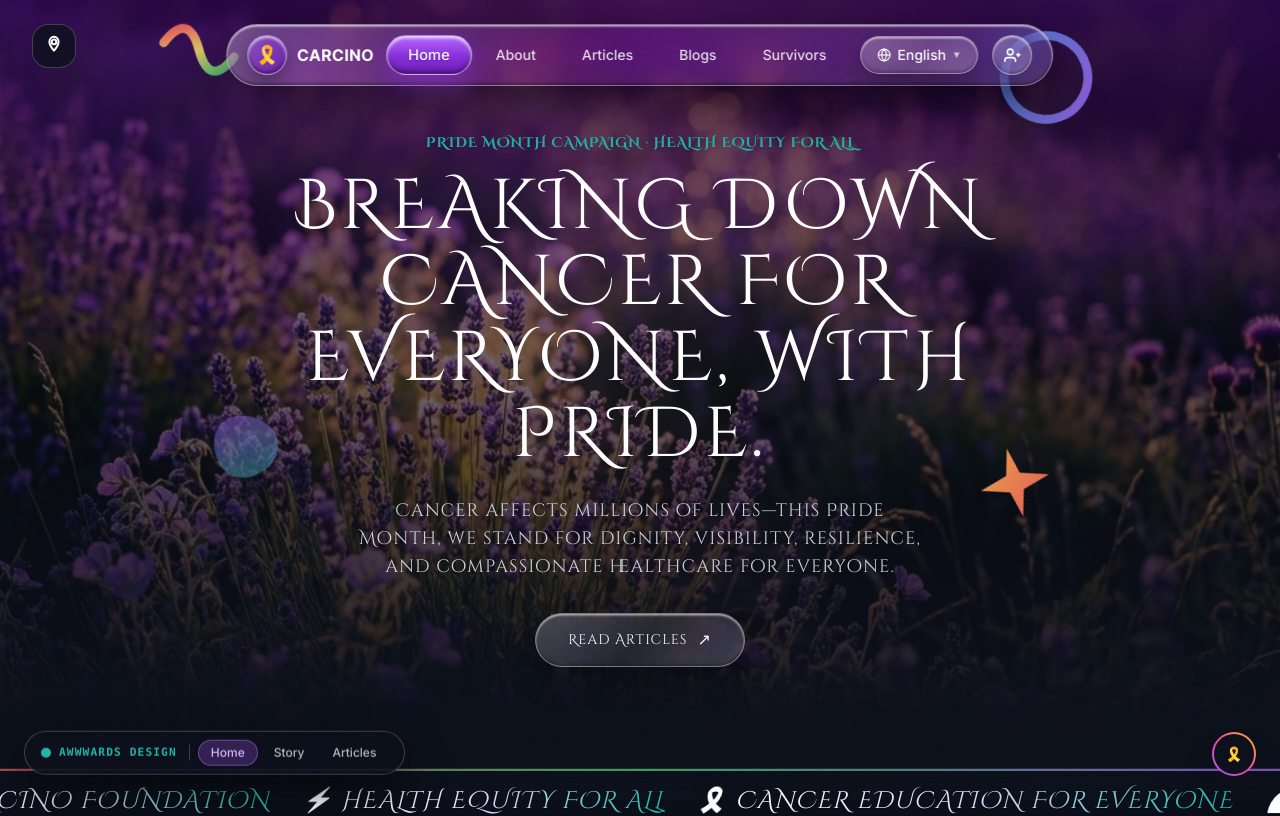
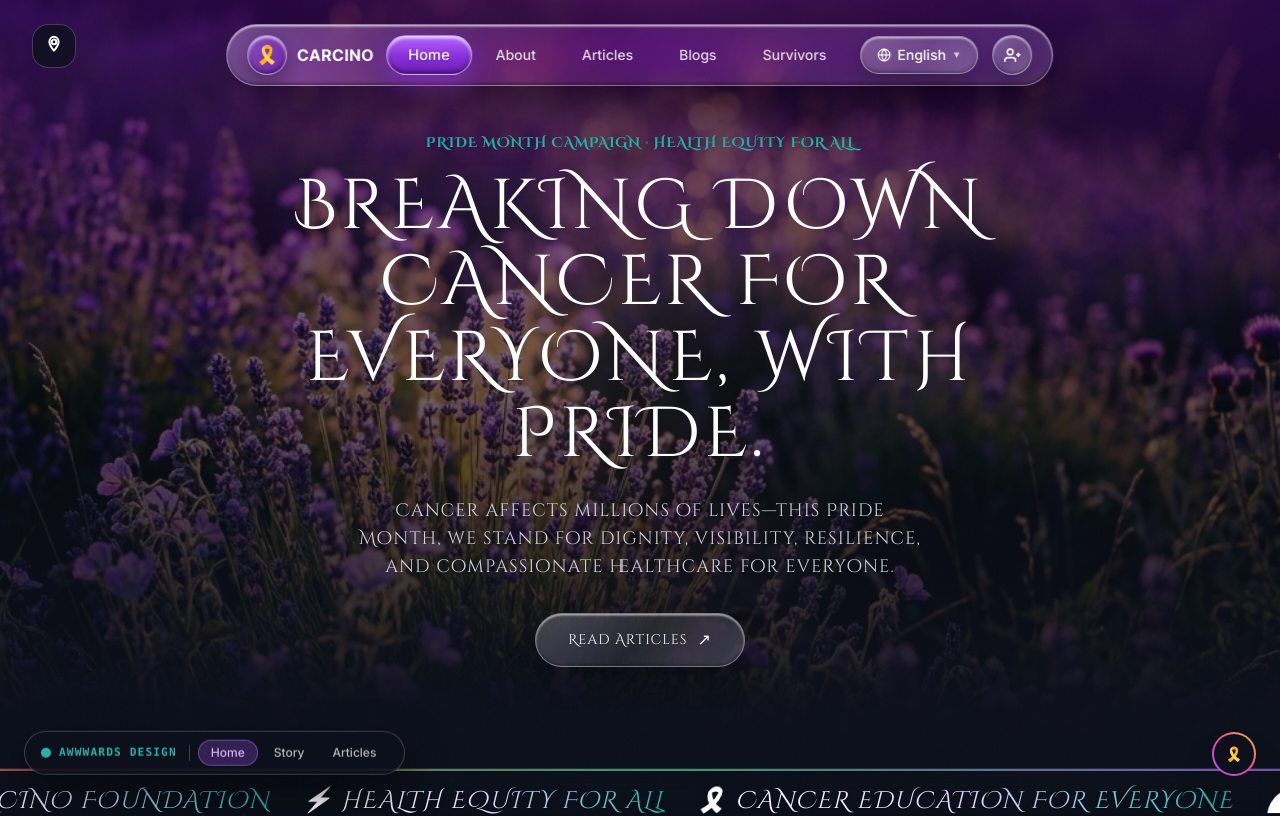
Before and after one commit to brocoder2006/carcino-foundation, a Next.js app: page / in a window 1280 px wide. Shown: the top 816 px of the page. Built offline with nearby package versions, Linux system fonts and the light colour scheme; a web font is replaced by a local one.

Commit message:
refactor: remove floating decorative shapes and associated GSAP animations from HeroSection

```diff
--- a/components/HeroSection.tsx
+++ b/components/HeroSection.tsx
@@ -18,12 +18,6 @@ export default function HeroSection() {
   const heroRef = useRef<HTMLElement>(null);
   const headlineRef = useRef<HTMLHeadingElement>(null);
 
-  // Floating Decorative Shape Refs
-  const wormShapeRef = useRef<HTMLDivElement>(null);
-  const circleShapeRef = useRef<HTMLDivElement>(null);
-  const blobShapeRef = useRef<HTMLDivElement>(null);
-  const sparkShapeRef = useRef<HTMLDivElement>(null);
-
   useGSAP(
     () => {
       // 1. HERO SCRAMBLE-IN TEXT ANIMATION
@@ -42,65 +36,6 @@ export default function HeroSection() {
           ease: "power2.out",
           delay: 0.3, // Trigger on load with 0.3s delay after page paint
         });
-      }
-
-      // 2. FLOATING DECORATIVE SHAPES (MULTI-LAYER PARALLAX)
-      if (heroRef.current) {
-        // Shape 1: Worm / Wave shape (scrub: 1)
-        if (wormShapeRef.current) {
-          gsap.to(wormShapeRef.current, {
-            y: -120,
-            rotation: 15,
-            scrollTrigger: {
-              trigger: heroRef.current,
-              scrub: 1,
-              start: "top bottom",
-              end: "bottom top",
-            },
-          });
-        }
-
-        // Shape 2: Gradient Circle shape (scrub: 1.5)
-        if (circleShapeRef.current) {
-          gsap.to(circleShapeRef.current, {
-            y: -160,
-            rotation: -25,
-            scrollTrigger: {
-              trigger: heroRef.current,
-              scrub: 1.5,
-              start: "top bottom",
-              end: "bottom top",
-            },
-          });
-        }
-
-        // Shape 3: Abstract Blob shape (scrub: 2)
-        if (blobShapeRef.current) {
-          gsap.to(blobShapeRef.current, {
-            y: -210,
-            rotation: 30,
-            scrollTrigger: {
-              trigger: heroRef.current,
-              scrub: 2,
-              start: "top bottom",
-              end: "bottom top",
-            },
-          });
-        }
-
-        // Shape 4: Spark / Starburst shape (scrub: 1.2)
-        if (sparkShapeRef.current) {
-          gsap.to(sparkShapeRef.current, {
-            y: -140,
-            rotation: -18,
-            scrollTrigger: {
-              trigger: heroRef.current,
-              scrub: 1.2,
-              start: "top bottom",
-              end: "bottom top",
-            },
-          });
-        }
       }
     },
     { scope: heroRef }
@@ -131,88 +66,6 @@ export default function HeroSection() {
         {/* Rich Atmospheric Purple Vignette Overlay */}
         <div className="absolute inset-0 bg-gradient-to-b from-purple-950/65 via-navy-950/50 to-[#0B0F1A]" />
         <div className="absolute inset-0 bg-radial-vignette opacity-70 pointer-events-none" />
-      </div>
-
-      {/* FLOATING DECORATIVE PARALLAX SHAPES */}
-      {/* Shape 1: Worm / Organic Wave (scrub: 1) */}
-      <div
-        ref={wormShapeRef}
-        className="absolute top-24 left-[8%] sm:left-[12%] z-20 pointer-events-none opacity-85 filter drop-shadow-xl"
-        aria-hidden="true"
-      >
-        <svg width="90" height="90" viewBox="0 0 100 100" fill="none">
-          <path
-            d="M10 50 Q 30 10, 50 50 T 90 50"
-            stroke="url(#worm-grad)"
-            strokeWidth="10"
-            strokeLinecap="round"
-            fill="none"
-          />
-          <defs>
-            <linearGradient id="worm-grad" x1="0" y1="0" x2="1" y2="1">
-              <stop offset="0%" stopColor="#FF5A5F" />
-              <stop offset="50%" stopColor="#FFE566" />
-              <stop offset="100%" stopColor="#4CD97B" />
-            </linearGradient>
-          </defs>
-        </svg>
-      </div>
-
-      {/* Shape 2: Gradient Circle Ring (scrub: 1.5) */}
-      <div
-        ref={circleShapeRef}
-        className="absolute top-36 right-[8%] sm:right-[14%] z-20 pointer-events-none opacity-80 filter drop-shadow-2xl"
-        aria-hidden="true"
-      >
-        <svg width="110" height="110" viewBox="0 0 100 100" fill="none">
-          <circle cx="50" cy="50" r="38" stroke="url(#circle-grad)" strokeWidth="8" />
-          <defs>
-            <linearGradient id="circle-grad" x1="0" y1="0" x2="1" y2="1">
-              <stop offset="0%" stopColor="#4DA3FF" />
-              <stop offset="100%" stopColor="#A66DFF" />
-            </linearGradient>
-          </defs>
-        </svg>
-      </div>
-
-      {/* Shape 3: Abstract Blob (scrub: 2) */}
-      <div
-        ref={blobShapeRef}
-        className="absolute bottom-28 left-[10%] sm:left-[16%] z-20 pointer-events-none opacity-75 filter drop-shadow-xl"
-        aria-hidden="true"
-      >
-        <svg width="85" height="85" viewBox="0 0 100 100" fill="none">
-          <path
-            d="M30 10 C 60 0, 90 20, 80 50 C 70 80, 40 90, 20 70 C 0 50, 0 20, 30 10 Z"
-            fill="url(#blob-grad)"
-          />
-          <defs>
-            <linearGradient id="blob-grad" x1="0" y1="0" x2="1" y2="1">
-              <stop offset="0%" stopColor="rgba(168, 85, 247, 0.6)" />
-              <stop offset="100%" stopColor="rgba(31, 182, 168, 0.6)" />
-            </linearGradient>
-          </defs>
-        </svg>
-      </div>
-
-      {/* Shape 4: Spark / Starburst (scrub: 1.2) */}
-      <div
-        ref={sparkShapeRef}
-        className="absolute bottom-36 right-[10%] sm:right-[18%] z-20 pointer-events-none opacity-90 filter drop-shadow-lg"
-        aria-hidden="true"
-      >
-        <svg width="70" height="70" viewBox="0 0 100 100" fill="none">
-          <path
-            d="M50 0 L60 38 L100 50 L60 62 L50 100 L40 62 L0 50 L40 38 Z"
-            fill="url(#spark-grad)"
-          />
-          <defs>
-            <linearGradient id="spark-grad" x1="0" y1="0" x2="1" y2="1">
-              <stop offset="0%" stopColor="#FFB84D" />
-              <stop offset="100%" stopColor="#FF5A5F" />
-            </linearGradient>
-          </defs>
-        </svg>
       </div>
 
       {/* Hero Content Container */}
--- a/components/MissionSection.tsx
+++ b/components/MissionSection.tsx
@@ -15,8 +15,6 @@ if (typeof window !== "undefined") {
 export default function MissionSection() {
   const containerRef = useRef<HTMLElement>(null);
   const headingRef = useRef<HTMLHeadingElement>(null);
-  const sparkRef = useRef<HTMLDivElement>(null);
-  const orbRef = useRef<HTMLDivElement>(null);
 
   useGSAP(
     () => {
@@ -42,34 +40,7 @@ export default function MissionSection() {
         );
       }
 
-      // 2. Parallax Floating Decorative Sparks & Orbs
-      if (sparkRef.current) {
-        gsap.to(sparkRef.current, {
-          y: -110,
-          rotation: 25,
-          scrollTrigger: {
-            trigger: containerRef.current,
-            scrub: 1.5,
-            start: "top bottom",
-            end: "bottom top",
-          },
-        });
-      }
-
-      if (orbRef.current) {
-        gsap.to(orbRef.current, {
-          y: -160,
-          rotation: -30,
-          scrollTrigger: {
-            trigger: containerRef.current,
-            scrub: 2,
-            start: "top bottom",
-            end: "bottom top",
-          },
-        });
-      }
-
-      // 3. Awwwards Showcase Card Batch Stagger
+      // 2. Awwwards Showcase Card Batch Stagger
       const cards = containerRef.current.querySelectorAll(".showcase-card");
       if (cards.length > 0) {
         gsap.set(cards, { opacity: 0, scale: 0.88, y: 45 });
@@ -101,43 +72,6 @@ export default function MissionSection() {
     >
       {/* Background Radial Glow Spotlight */}
       <div className="absolute top-1/2 left-1/2 -translate-x-1/2 -translate-y-1/2 w-[600px] h-[600px] bg-gradient-to-tr from-purple-600/10 via-teal/10 to-pink-500/10 rounded-full blur-[140px] pointer-events-none" />
-
-      {/* Floating Decorative Parallax Spark */}
-      <div
-        ref={sparkRef}
-        className="absolute top-16 right-[10%] z-20 pointer-events-none opacity-80 filter drop-shadow-xl"
-        aria-hidden="true"
-      >
-        <svg width="80" height="80" viewBox="0 0 100 100" fill="none">
-          <path
-            d="M50 0 L62 38 L100 50 L62 62 L50 100 L38 62 L0 50 L38 38 Z"
-            fill="url(#mission-spark-grad)"
-          />
-          <defs>
-            <linearGradient id="mission-spark-grad" x1="0" y1="0" x2="1" y2="1">
-              <stop offset="0%" stopColor="#4CD97B" />
-              <stop offset="100%" stopColor="#4DA3FF" />
-            </linearGradient>
-          </defs>
-        </svg>
-      </div>
-
-      {/* Floating Decorative Parallax Ring */}
-      <div
-        ref={orbRef}
-        className="absolute bottom-20 left-[8%] z-20 pointer-events-none opacity-70 filter drop-shadow-2xl"
-        aria-hidden="true"
-      >
-        <svg width="95" height="95" viewBox="0 0 100 100" fill="none">
-          <circle cx="50" cy="50" r="38" stroke="url(#mission-ring-grad)" strokeWidth="7" />
-          <defs>
-            <linearGradient id="mission-ring-grad" x1="0" y1="0" x2="1" y2="1">
-              <stop offset="0%" stopColor="#A66DFF" />
-              <stop offset="100%" stopColor="#FF5A5F" />
-            </linearGradient>
-          </defs>
-        </svg>
-      </div>
 
       <div className="max-w-7xl mx-auto px-6 lg:px-8 relative z-10">
         {/* Section Heading Header */}
```
